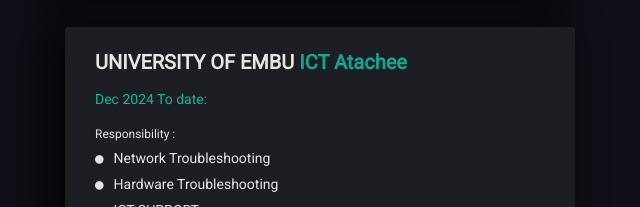
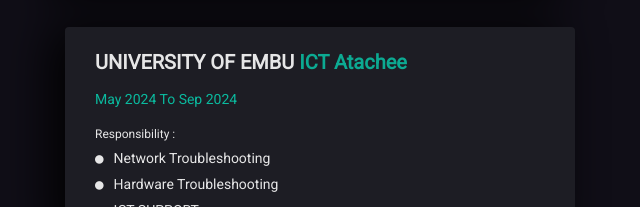
Before and after one commit to dan-Wamithi/My-Portfolio, a plain HTML site: page Index.html in a window 1280 px wide. Shown: the part 3253-3460 px from the top of the page, 620-1260 px from the left. Drawn offline with Linux system fonts and the light colour scheme; files whose address does not match are found by name.

Commit message:
My Portfolio

```diff
--- a/Index.html
+++ b/Index.html
@@ -389,7 +389,7 @@
                                     </div>
                                     <div class="mh-work-item dark-bg wow fadeInUp" data-wow-duration="0.8s" data-wow-delay="0.4s">
                                         <h4>UNIVERSITY OF EMBU <a href="#">ICT Atachee</a></h4>
-                                        <div class="mh-eduyear">Dec 2024 To date: </div>
+                                        <div class="mh-eduyear">May 2024 To Sep 2024 </div>
                                         <span>Responsibility :</span>
                                         <ul class="work-responsibility">
                                             <li><i class="fa fa-circle"></i>Network Troubleshooting</li>
```
